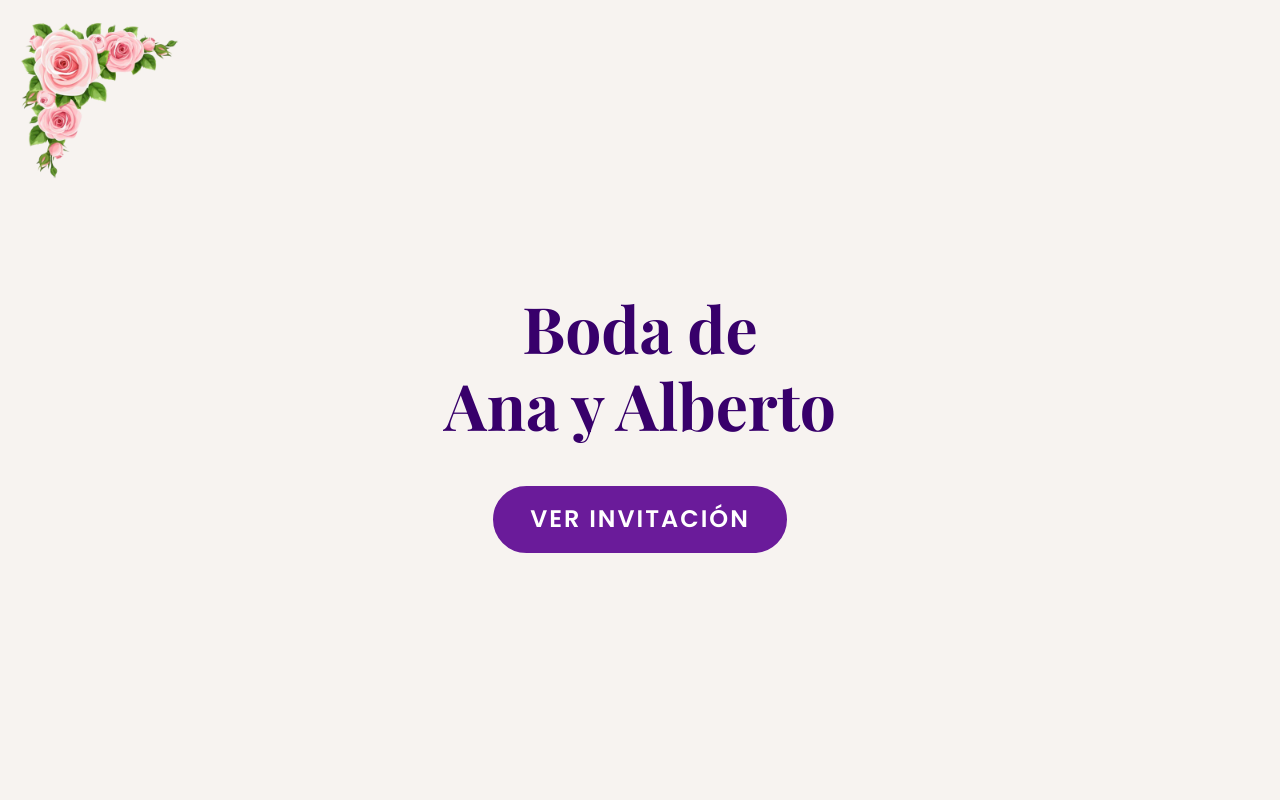
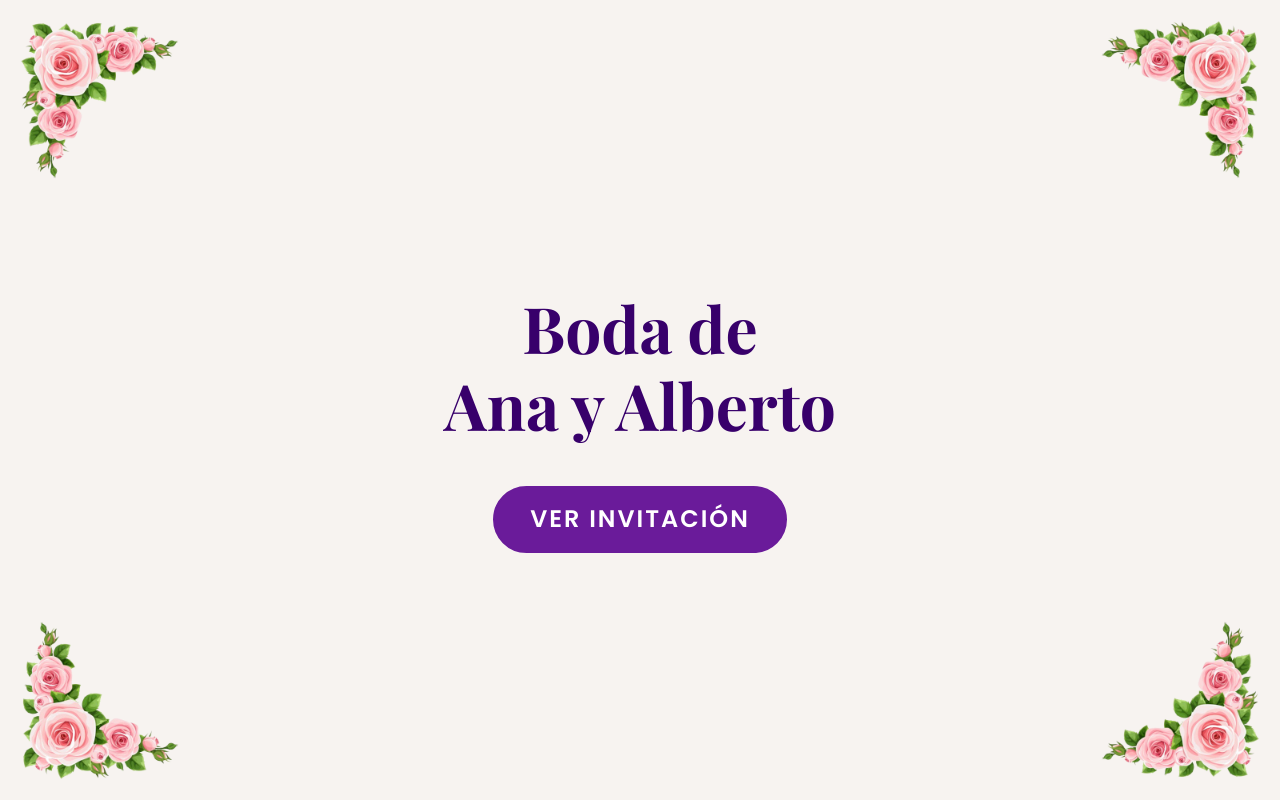
Before and after one commit to JoshuaHRuz/Invitationes, an Angular app in the folder Frontend/digital-invitations-frontend/: page /invitations in a window 1280 px wide. Built offline with nearby package versions, Linux system fonts and the light colour scheme.

Commit message:
Update assets

```diff
--- a/Frontend/digital-invitations-frontend/angular.json
+++ b/Frontend/digital-invitations-frontend/angular.json
@@ -34,7 +34,8 @@
               {
                 "glob": "**/*",
                 "input": "public"
-              }
+              },
+              "src/assets"
             ],
             "styles": [
               "src/styles.scss"
@@ -92,7 +93,8 @@
               {
                 "glob": "**/*",
                 "input": "public"
-              }
+              },
+              "src/assets"
             ],
             "styles": [
               "src/styles.scss"
--- a/Frontend/digital-invitations-frontend/src/app/features/invitations/components/welcome-screen/welcome-screen.component.html
+++ b/Frontend/digital-invitations-frontend/src/app/features/invitations/components/welcome-screen/welcome-screen.component.html
@@ -1,9 +1,9 @@
 <div class="mascara-play" *ngIf="isWelcomeScreenVisible">
     <div class="cont-flores">
-        <img src="../../../../../assets/images/elements/flower-corner.png" class="flor-esquina esquina-tl" alt="Esquina superior izquierda">
-        <!-- <img src="../../../../../assets/images/elements/flower-corner.png" class="flor-esquina esquina-tr" alt="Esquina superior derecha">
+        <img src="assets/images/elements/flower-corner.png" class="flor-esquina esquina-tl" alt="Esquina superior izquierda">
+        <img src="../../../../../assets/images/elements/flower-corner.png" class="flor-esquina esquina-tr" alt="Esquina superior derecha">
         <img src="../../../../../assets/images/elements/flower-corner.png" class="flor-esquina esquina-br" alt="Esquina inferior derecha">
-        <img src="../../../../../assets/images/elements/flower-corner.png" class="flor-esquina esquina-bl" alt="Esquina inferior izquierda"> -->
+        <img src="../../../../../assets/images/elements/flower-corner.png" class="flor-esquina esquina-bl" alt="Esquina inferior izquierda">
     </div>
     <div class="m-auto">
         <div class="container-fluid">
```
